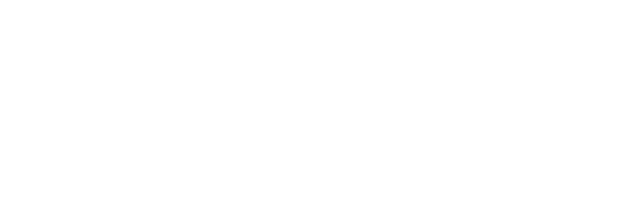
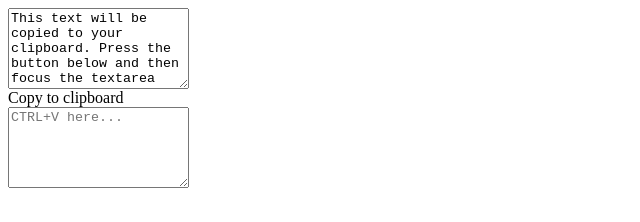
Before and after one commit to avangersGameDestruction/web-design-help-tools, a plain HTML site: page copy to clipboard button/index.html in a window 1280 px wide. Shown: the whole page, without its empty margins (0-640 px from the left). Drawn offline with Linux system fonts and the light colour scheme.

Commit message:
Update index.html

```diff
--- a/copy to clipboard button/index.html
+++ b/copy to clipboard button/index.html
@@ -8,6 +8,11 @@
 </head>
 
 <body>
+    <div class='wrapper'>
+        <textarea class='text' rows='5'>This text will be copied to your clipboard. Press the button below and then focus the textarea and press CTRL+V. Pure Javascript. Try in Chrome >= v43.</textarea>
+        <div class='btn'>Copy to clipboard</div>
+        <textarea class='paste' placeholder='CTRL+V here...' rows='5'></textarea>
+    </div>
 
 </body>
 
```
